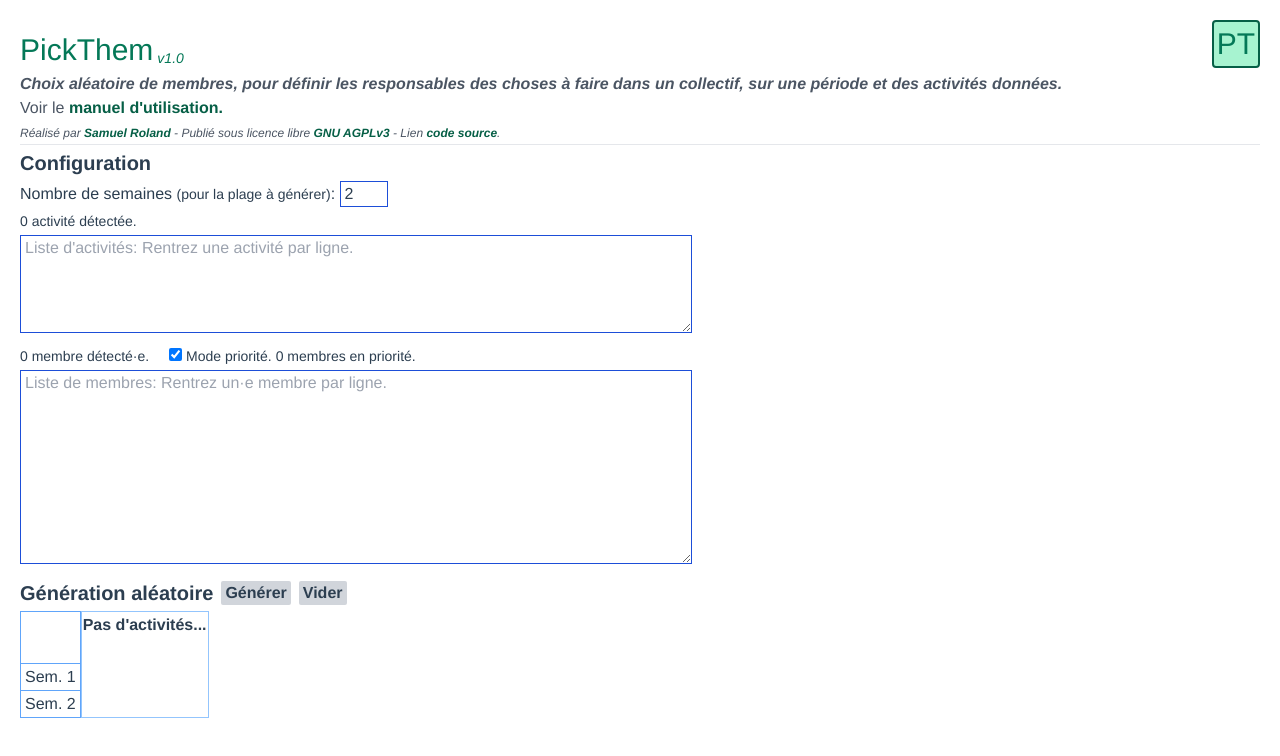
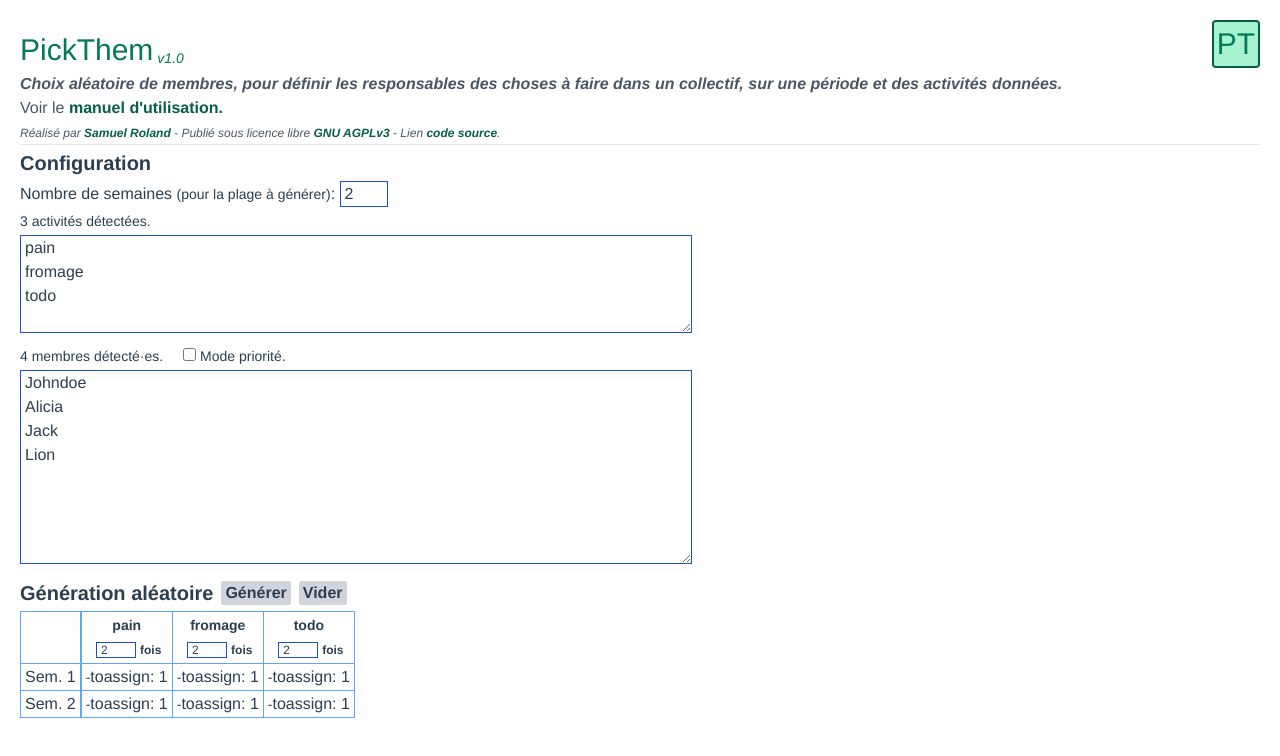
Before and after one commit to samuelroland/PickThem, a Vue app: page / in a window 1280 px wide. Shown: the top 756 px of the page. Built offline with nearby package versions, Linux system fonts and the light colour scheme.

Commit message:
Pick: try to fix strange assignationsByUser() undefined value

```diff
--- a/src/components/Pick.vue
+++ b/src/components/Pick.vue
@@ -191,6 +191,7 @@
                   {{ cell.member != null ? getNameOfMember(cell.member) : "-" }}
                 </span>
                 <span v-else>--</span>
+                <span>toassign: {{ cell.toassign ? 1 : 0 }}</span>
                 <span class="text-xs" hidden>
                   {{ cell.id }} {{ cell.activity_name }}
                   {{ cell.activity_index }} u:{{ cell.member }}
@@ -221,17 +222,21 @@
                 v-for="assignationsForOneUser in assignationsByUser"
                 :key="assignationsForOneUser"
               >
-                {{ "userid:" + assignationsForOneUser[0].id }} -
+                {{
+                  "userid:" + assignationsForOneUser ??
+                    assignationsForOneUser[0].id
+                }}
+                -
                 {{
                   this.members.find(member => {
-                    return member.id == assignationsForOneUser[0].id;
+                    return member.id == assignationsForOneUser[0].id ?? -1;
                   }) != null
                     ? this.members.find(member => {
                         return member.id == assignationsForOneUser[0].id;
                       }).name
                     : assignationsForOneUser[0].id
                 }}
-                - {{ assignationsForOneUser.length }}
+                - {{ assignationsForOneUser ?? assignationsForOneUser.length }}
               </li>
             </ul>
           </div>
@@ -246,15 +251,15 @@
   name: "Pick",
   data() {
     return {
-      priorityMode: true,
+      priorityMode: false,
       generated: false,
       nbWeeks: 2,
-      activitiesRaw: "",
+      activitiesRaw: "pain\nfromage\ntodo",
       cells: [],
       activities: [],
       assignedMembers: [],
       members: [],
-      membersRaw: ""
+      membersRaw: "Johndoe\nAlicia\nJack\nLion"
     };
   },
   computed: {
@@ -267,17 +272,33 @@
         for (var member of this.members) {
           console.log("member");
           console.log(member);
-          if (assignations[member.id] == undefined) {
-            console.log(assignations);
-
-            assignations[member.id] = [];
-          }
-          console.log(JSON.parse(JSON.stringify(this.cells)));
+          console.log(assignations);
+          console.log("member.id:" + member.id);
+          //if (assignations[member.id] == undefined) {
+          //  console.log(assignations);
+          //
+          //  assignations[member.id] = [];
+          //}
+          //console.log(JSON.parse(JSON.stringify(this.cells)));
 
           //Push all assignations of a user to the assignations array indexed by id
-          assignations[member.id] = this.arrayOfCells.filter(cell => {
-            return cell.member == member.id;
-          });
+          assignations[member.id] = JSON.parse(
+            JSON.stringify(
+              this.arrayOfCells.filter(cell => {
+                return cell.member == member.id;
+              })
+            )
+          );
+
+          console.log(
+            JSON.parse(
+              JSON.stringify(
+                this.arrayOfCells.filter(cell => {
+                  return cell.member == member.id;
+                })
+              )
+            )
+          );
           console.log(assignations);
         }
         return assignations;
@@ -411,6 +432,7 @@
 
         var respectPriority =
           this.members[randomInt - 1].priority == wantedMemberPriority;
+        console.log(respectPriority);
       } while (a);
       this.assignedMembers.push(randomInt);
       return randomInt;
@@ -492,6 +514,7 @@
   },
   mounted() {
     this.loadActivities();
+    this.loadMembers();
     this.initCells();
   }
 };
```
